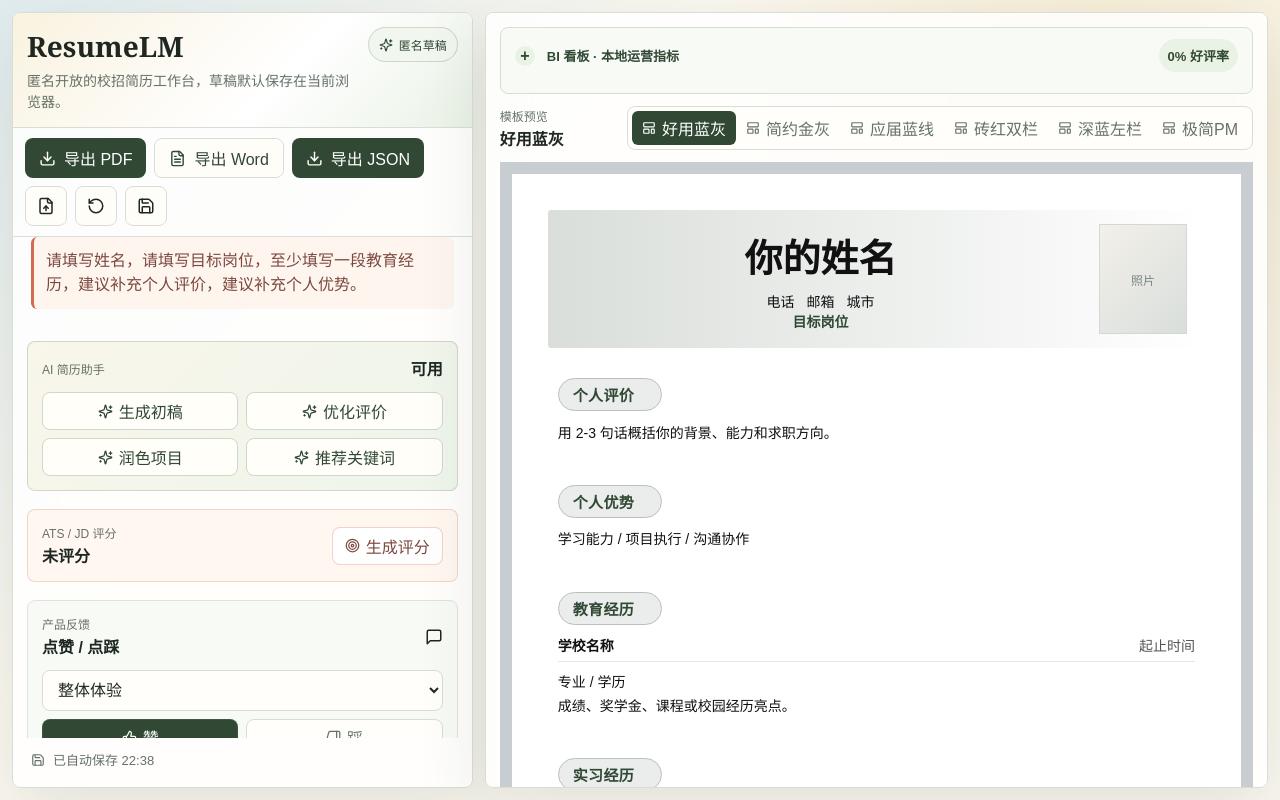
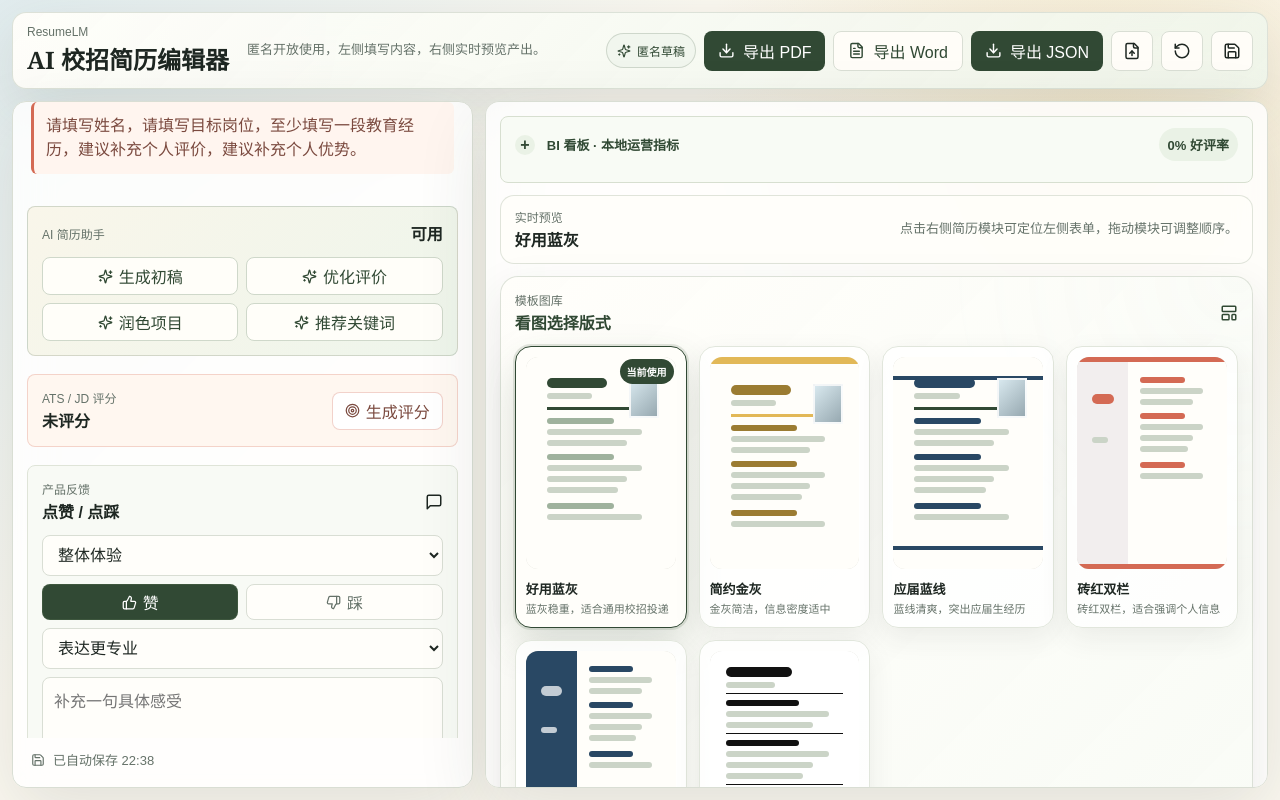
Before and after one commit to wwz-1017/resumelm, a Next.js app: page / in a window 1280 px wide. Built offline with nearby package versions, Linux system fonts and the light colour scheme.

Commit message:
feat: add visual template gallery

```diff
--- a/src/app/globals.css
+++ b/src/app/globals.css
@@ -42,19 +42,75 @@ button {
 }
 
 .app-shell {
+  display: grid;
+  grid-template-rows: auto minmax(0, 1fr);
+  gap: 12px;
   height: 100vh;
   min-height: 640px;
   overflow: hidden;
   padding: 12px;
 }
 
+.editor-topbar {
+  display: flex;
+  align-items: center;
+  justify-content: space-between;
+  gap: 18px;
+  padding: 12px 14px;
+  border: 1px solid rgba(217, 222, 212, 0.88);
+  border-radius: 14px;
+  background:
+    linear-gradient(135deg, rgba(255, 254, 250, 0.96), rgba(238, 245, 235, 0.88)),
+    radial-gradient(circle at 4% 10%, rgba(212, 106, 84, 0.12), transparent 30%);
+  box-shadow: 0 18px 60px rgba(45, 55, 48, 0.12);
+  backdrop-filter: blur(20px);
+}
+
+.editor-brand {
+  display: flex;
+  align-items: center;
+  gap: 18px;
+  min-width: 0;
+}
+
+.editor-brand > div {
+  display: grid;
+  gap: 2px;
+}
+
+.editor-brand h1 {
+  margin: 0;
+  color: var(--ink);
+  font-family: Georgia, "Times New Roman", serif;
+  font-size: 24px;
+  letter-spacing: 0;
+  white-space: nowrap;
+}
+
+.editor-brand p {
+  max-width: 420px;
+  margin: 0;
+  color: var(--muted);
+  font-size: 13px;
+  line-height: 1.45;
+}
+
+.editor-actions {
+  display: flex;
+  align-items: center;
+  justify-content: flex-end;
+  flex-wrap: wrap;
+  gap: 8px;
+}
+
 .workspace {
   display: grid;
   grid-template-columns: minmax(280px, 36vw) minmax(0, 1fr);
   gap: 12px;
-  height: calc(100vh - 24px);
+  min-height: 0;
   max-width: 1680px;
   margin: 0 auto;
+  width: 100%;
 }
 
 .sidebar,
@@ -67,9 +123,9 @@ button {
 
 .sidebar {
   display: grid;
-  grid-template-rows: auto auto auto 1fr auto;
+  grid-template-rows: auto auto auto auto 1fr auto;
   min-height: 0;
-  border-radius: 8px;
+  border-radius: 14px;
   overflow: hidden;
 }
 
@@ -680,7 +736,7 @@ button {
 .preview-shell {
   min-height: 0;
   overflow-y: auto;
-  border-radius: 8px;
+  border-radius: 14px;
   padding: 14px;
 }
 
@@ -930,13 +986,26 @@ button {
   align-items: center;
   justify-content: space-between;
   gap: 16px;
-  max-width: 860px;
+  max-width: 980px;
   margin: 0 auto 12px;
+  padding: 12px 14px;
+  border: 1px solid rgba(217, 222, 212, 0.82);
+  border-radius: 14px;
+  background: rgba(255, 254, 250, 0.86);
 }
 
 .preview-toolbar > div:first-child {
   display: grid;
   gap: 2px;
+}
+
+.preview-toolbar p {
+  max-width: 440px;
+  margin: 0;
+  color: var(--muted);
+  font-size: 13px;
+  line-height: 1.45;
+  text-align: right;
 }
 
 .eyebrow {
@@ -969,6 +1038,278 @@ button {
 .segmented button.active {
   background: var(--moss-dark);
   color: #fff;
+}
+
+.template-gallery {
+  display: grid;
+  gap: 12px;
+  max-width: 980px;
+  margin: 0 auto 16px;
+  padding: 14px;
+  border: 1px solid rgba(217, 222, 212, 0.9);
+  border-radius: 18px;
+  background:
+    linear-gradient(135deg, rgba(255, 254, 250, 0.96), rgba(248, 251, 245, 0.92)),
+    radial-gradient(circle at 98% 0, rgba(216, 232, 238, 0.6), transparent 30%);
+  box-shadow: 0 16px 44px rgba(45, 55, 48, 0.1);
+}
+
+.template-gallery-head {
+  display: flex;
+  align-items: center;
+  justify-content: space-between;
+  gap: 12px;
+  color: var(--moss-dark);
+}
+
+.template-gallery-head > div {
+  display: grid;
+  gap: 2px;
+}
+
+.template-card-grid {
+  display: grid;
+  grid-template-columns: repeat(auto-fit, minmax(138px, 1fr));
+  gap: 12px;
+}
+
+.template-card {
+  position: relative;
+  display: grid;
+  gap: 10px;
+  min-width: 0;
+  padding: 10px;
+  border: 1px solid #e1e6dc;
+  border-radius: 16px;
+  background: rgba(255, 255, 255, 0.78);
+  color: var(--ink);
+  text-align: left;
+  cursor: pointer;
+  box-shadow: 0 10px 28px rgba(45, 55, 48, 0.08);
+  transition:
+    border-color 0.18s ease,
+    box-shadow 0.18s ease,
+    transform 0.18s ease;
+}
+
+.template-card:hover,
+.template-card:focus-visible {
+  border-color: rgba(83, 107, 79, 0.55);
+  box-shadow: 0 18px 36px rgba(45, 55, 48, 0.16);
+  outline: none;
+  transform: translateY(-2px);
+}
+
+.template-card.is-active {
+  border-color: var(--moss-dark);
+  background: #fffefa;
+  box-shadow:
+    0 0 0 2px rgba(83, 107, 79, 0.16),
+    0 18px 42px rgba(49, 73, 52, 0.18);
+}
+
+.template-card-copy {
+  display: grid;
+  gap: 4px;
+}
+
+.template-card-copy strong {
+  color: var(--ink);
+  font-size: 13px;
+}
+
+.template-card-copy span {
+  color: var(--muted);
+  font-size: 11px;
+  line-height: 1.35;
+}
+
+.template-card-badge {
+  position: absolute;
+  top: 12px;
+  right: 12px;
+  padding: 5px 7px;
+  border-radius: 999px;
+  background: var(--moss-dark);
+  color: #fff;
+  font-size: 10px;
+  font-weight: 800;
+}
+
+.template-snapshot {
+  display: block;
+  aspect-ratio: 210 / 297;
+  overflow: hidden;
+  border-radius: 12px;
+  background: #ebe9e0;
+  box-shadow: inset 0 0 0 1px rgba(45, 55, 48, 0.08);
+}
+
+.snapshot-paper {
+  position: relative;
+  display: grid;
+  align-content: start;
+  gap: 8px;
+  width: 100%;
+  height: 100%;
+  padding: 14%;
+  background: #fffefa;
+}
+
+.snapshot-header,
+.snapshot-section {
+  display: grid;
+  gap: 5px;
+  min-width: 0;
+}
+
+.snapshot-header {
+  padding-bottom: 8px;
+  border-bottom: 3px solid var(--moss-dark);
+}
+
+.snapshot-name,
+.snapshot-subtitle,
+.snapshot-section span {
+  display: block;
+  height: 6px;
+  border-radius: 999px;
+  background: #cbd4c7;
+}
+
+.snapshot-name {
+  width: 56%;
+  height: 10px;
+  background: var(--moss-dark);
+}
+
+.snapshot-subtitle {
+  width: 42%;
+}
+
+.snapshot-section span:nth-child(1) {
+  width: 62%;
+  background: #9fb29d;
+}
+
+.snapshot-section span:nth-child(2) {
+  width: 88%;
+}
+
+.snapshot-section span:nth-child(3) {
+  width: 74%;
+}
+
+.snapshot-section span:nth-child(4) {
+  width: 66%;
+}
+
+.snapshot-section-short {
+  margin-top: 2px;
+}
+
+.snapshot-photo {
+  position: absolute;
+  top: 10%;
+  right: 11%;
+  width: 20%;
+  aspect-ratio: 3 / 4;
+  border: 2px solid rgba(255, 255, 255, 0.86);
+  background: linear-gradient(135deg, #d8e8ee, #97a9b1);
+}
+
+.snapshot-simple .snapshot-paper {
+  border-top: 7px solid var(--gold);
+}
+
+.snapshot-simple .snapshot-header {
+  border-bottom-color: var(--gold);
+}
+
+.snapshot-simple .snapshot-name,
+.snapshot-simple .snapshot-section span:nth-child(1) {
+  background: #9b7c32;
+}
+
+.snapshot-graduate .snapshot-paper {
+  background:
+    linear-gradient(#294864, #294864) top 9% left 0 / 100% 4px no-repeat,
+    linear-gradient(#294864, #294864) bottom 9% left 0 / 100% 4px no-repeat,
+    #fffefa;
+}
+
+.snapshot-graduate .snapshot-name,
+.snapshot-graduate .snapshot-section span:nth-child(1) {
+  background: #294864;
+}
+
+.snapshot-brick .snapshot-paper {
+  grid-template-columns: 32% 1fr;
+  column-gap: 8%;
+  padding: 10%;
+  background:
+    linear-gradient(90deg, #f2eeee 0 34%, #fffefa 34%);
+  border-top: 5px solid #d46a54;
+  border-bottom: 5px solid #d46a54;
+}
+
+.snapshot-brick .snapshot-header {
+  grid-row: 1 / span 3;
+  border-bottom: 0;
+  padding-top: 45%;
+}
+
+.snapshot-brick .snapshot-section {
+  grid-column: 2;
+}
+
+.snapshot-brick .snapshot-name,
+.snapshot-brick .snapshot-section span:nth-child(1) {
+  background: #d46a54;
+}
+
+.snapshot-leftBlue .snapshot-paper {
+  grid-template-columns: 32% 1fr;
+  column-gap: 8%;
+  padding: 10%;
+  background:
+    linear-gradient(90deg, #294864 0 34%, #fffefa 34%);
+}
+
+.snapshot-leftBlue .snapshot-header {
+  grid-row: 1 / span 3;
+  border-bottom: 0;
+  padding-top: 52%;
+}
+
+.snapshot-leftBlue .snapshot-header span {
+  background: rgba(255, 255, 255, 0.72);
+}
+
+.snapshot-leftBlue .snapshot-section {
+  grid-column: 2;
+}
+
+.snapshot-leftBlue .snapshot-name,
+.snapshot-leftBlue .snapshot-section span:nth-child(1) {
+  background: #294864;
+}
+
+.snapshot-minimalPm .snapshot-paper {
+  gap: 6px;
+  padding: 11%;
+  background: #ffffff;
+}
+
+.snapshot-minimalPm .snapshot-header,
+.snapshot-minimalPm .snapshot-section {
+  border-bottom: 1px solid #111111;
+  padding-bottom: 5px;
+}
+
+.snapshot-minimalPm .snapshot-name,
+.snapshot-minimalPm .snapshot-section span:nth-child(1) {
+  background: #111111;
 }
 
 .resume-paper {
@@ -1966,6 +2307,25 @@ button {
     height: auto;
   }
 
+  .editor-topbar {
+    align-items: stretch;
+    flex-direction: column;
+  }
+
+  .editor-brand {
+    align-items: flex-start;
+    flex-direction: column;
+    gap: 4px;
+  }
+
+  .editor-brand h1 {
+    white-space: normal;
+  }
+
+  .editor-actions {
+    justify-content: flex-start;
+  }
+
   .sidebar,
   .preview-shell {
     min-height: auto;
@@ -1986,6 +2346,14 @@ button {
     flex-direction: column;
   }
 
+  .preview-toolbar p {
+    text-align: left;
+  }
+
+  .template-card-grid {
+    grid-template-columns: repeat(2, minmax(0, 1fr));
+  }
+
   .score-hero,
   .score-panel {
     align-items: stretch;
--- a/src/features/workspace/resume-workspace.tsx
+++ b/src/features/workspace/resume-workspace.tsx
@@ -114,6 +114,15 @@ const templates: Array<{ id: TemplateId; label: string }> = [
   { id: "minimalPm", label: "极简PM" }
 ];
 
+const templateDescriptions: Record<TemplateId, string> = {
+  useful: "蓝灰稳重，适合通用校招投递",
+  simple: "金灰简洁，信息密度适中",
+  graduate: "蓝线清爽，突出应届生经历",
+  brick: "砖红双栏，适合强调个人信息",
+  leftBlue: "深蓝左栏，视觉识别更强",
+  minimalPm: "极简 PM，适合产品/运营方向"
+};
+
 const photoTemplateIds: TemplateId[] = ["useful", "simple", "graduate"];
 const templateSupportsPhoto = (templateId: TemplateId) => photoTemplateIds.includes(templateId);
 
@@ -798,20 +807,19 @@ export function ResumeWorkspace() {
 
   return (
     <main className="app-shell">
-      <div className="workspace">
-        <aside className="sidebar">
-          <header className="brand">
+      <header className="editor-topbar">
+        <div className="editor-brand">
           <div>
-              <h1>ResumeLM</h1>
-              <p>匿名开放的校招简历工作台，草稿默认保存在当前浏览器。</p>
-            </div>
+            <span className="eyebrow">ResumeLM</span>
+            <h1>AI 校招简历编辑器</h1>
+          </div>
+          <p>匿名开放使用，左侧填写内容，右侧实时预览产出。</p>
+        </div>
+        <div className="editor-actions" aria-label="简历操作">
           <span className="session-chip" title={sessionId || "匿名会话生成中"}>
             <Sparkles size={14} />
             匿名草稿
           </span>
-          </header>
-
-          <div className="toolbar" aria-label="简历操作">
           <button className="primary-button" type="button" onClick={exportPdf}>
             <Download size={17} />
             导出 PDF
@@ -835,7 +843,9 @@ export function ResumeWorkspace() {
             <Save size={18} />
           </button>
         </div>
-
+      </header>
+      <div className="workspace">
+        <aside className="sidebar">
           {importError ? <p className="notice">{importError}</p> : null}
 
           {aiError ? <p className="notice">{aiError}</p> : null}
@@ -1054,23 +1064,12 @@ export function ResumeWorkspace() {
           {scoreReport ? <ScoreReportView report={scoreReport} /> : null}
           <div className="preview-toolbar">
             <div>
-              <span className="eyebrow">模板预览</span>
+              <span className="eyebrow">实时预览</span>
               <strong>{templates.find((template) => template.id === templateId)?.label}</strong>
             </div>
-            <div className="segmented" aria-label="选择模板">
-              {templates.map((template) => (
-                <button
-                  className={template.id === templateId ? "active" : ""}
-                  key={template.id}
-                  type="button"
-                  onClick={() => setTemplateId(template.id)}
-                >
-                  <LayoutTemplate size={14} />
-                  {template.label}
-                </button>
-              ))}
-            </div>
-          </div>
+            <p>点击右侧简历模块可定位左侧表单，拖动模块可调整顺序。</p>
+          </div>
+          <TemplateGallery activeTemplateId={templateId} onSelect={setTemplateId} />
           <ResumePreview
             photoSupported={isPhotoSupported}
             resume={resume}
@@ -1083,6 +1082,79 @@ export function ResumeWorkspace() {
         </section>
       </div>
     </main>
+  );
+}
+
+function TemplateGallery({
+  activeTemplateId,
+  onSelect
+}: {
+  activeTemplateId: TemplateId;
+  onSelect: (templateId: TemplateId) => void;
+}) {
+  return (
+    <section className="template-gallery" aria-label="模板图库">
+      <div className="template-gallery-head">
+        <div>
+          <span className="eyebrow">模板图库</span>
+          <strong>看图选择版式</strong>
+        </div>
+        <LayoutTemplate size={18} />
+      </div>
+      <div className="template-card-grid">
+        {templates.map((template) => {
+          const isActive = template.id === activeTemplateId;
+
+          return (
+            <button
+              aria-pressed={isActive}
+              className={`template-card ${isActive ? "is-active" : ""}`}
+              key={template.id}
+              type="button"
+              onClick={() => onSelect(template.id)}
+            >
+              <TemplateSnapshot templateId={template.id} />
+              <span className="template-card-copy">
+                <strong>{template.label}</strong>
+                <span>{templateDescriptions[template.id]}</span>
+              </span>
+              {isActive ? <span className="template-card-badge">当前使用</span> : null}
+            </button>
+          );
+        })}
+      </div>
+    </section>
+  );
+}
+
+function TemplateSnapshot({ templateId }: { templateId: TemplateId }) {
+  const hasPhoto = templateSupportsPhoto(templateId);
+
+  return (
+    <span className={`template-snapshot snapshot-${templateId}`} aria-hidden="true">
+      <span className="snapshot-paper">
+        <span className="snapshot-header">
+          {hasPhoto ? <span className="snapshot-photo" /> : null}
+          <span className="snapshot-name" />
+          <span className="snapshot-subtitle" />
+        </span>
+        <span className="snapshot-section snapshot-section-primary">
+          <span />
+          <span />
+          <span />
+        </span>
+        <span className="snapshot-section">
+          <span />
+          <span />
+          <span />
+          <span />
+        </span>
+        <span className="snapshot-section snapshot-section-short">
+          <span />
+          <span />
+        </span>
+      </span>
+    </span>
   );
 }
 
```
Lines whose indentation alone changed are shown as unchanged.
